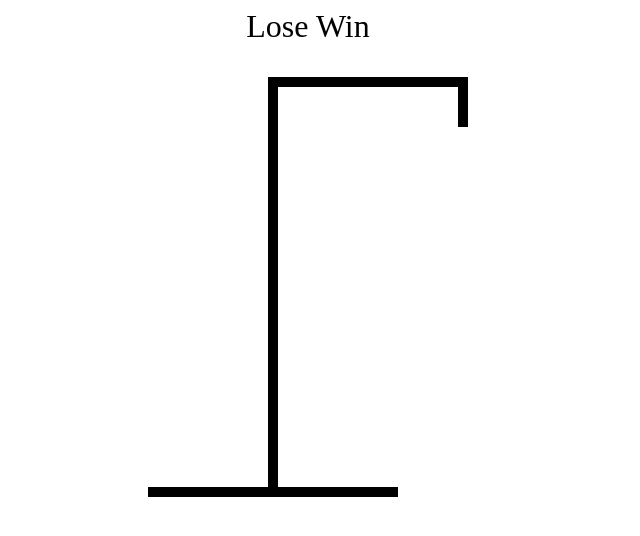
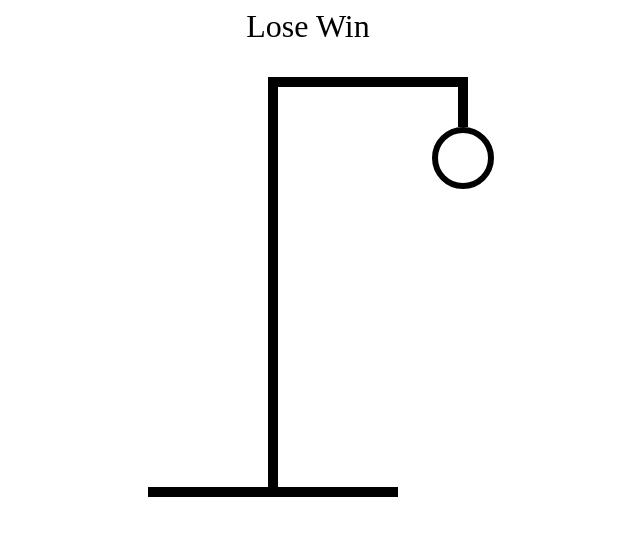
Before and after one commit to DefyCab/hangman, a React (Vite) app: page / in a window 1280 px wide. Shown: the top 536 px of the page, without its empty margins (332-972 px from the left). Built offline with nearby package versions, Linux system fonts and the light colour scheme.

Commit message:
head element

```diff
--- a/src/App.css
+++ b/src/App.css
@@ -45,3 +45,15 @@
   top: 0;
   right: 0;
 }
+
+#HEAD {
+  width: 50px;
+  height: 50px;
+  border-radius: 100%;
+  border-style: solid;
+  border-color:black;
+  border-width: 6px;
+  position: absolute;
+  top: 50px;
+  right: -26px;
+}
--- a/src/components/HangmanDrawing.tsx
+++ b/src/components/HangmanDrawing.tsx
@@ -1,5 +1,10 @@
+const HEAD = (
+    <div id="HEAD"></div>
+)
+
 export function HangmanDrawing() {
     return <div className="hangman-drawing">
+        {HEAD}
         <div id="smallVerticalBar"></div>
         <div id="horizontalBar"></div>
         <div id="firstUpright"></div>
```
